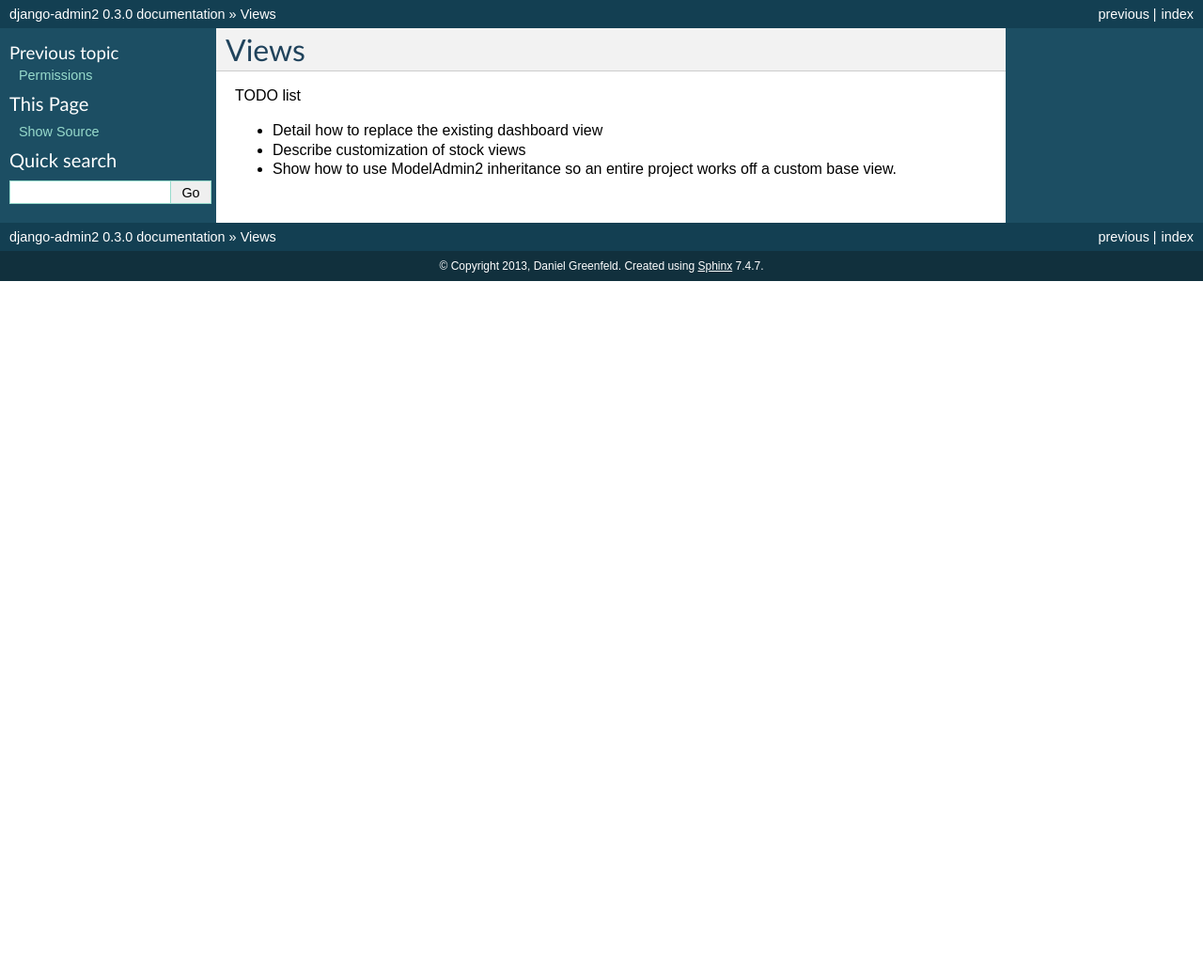
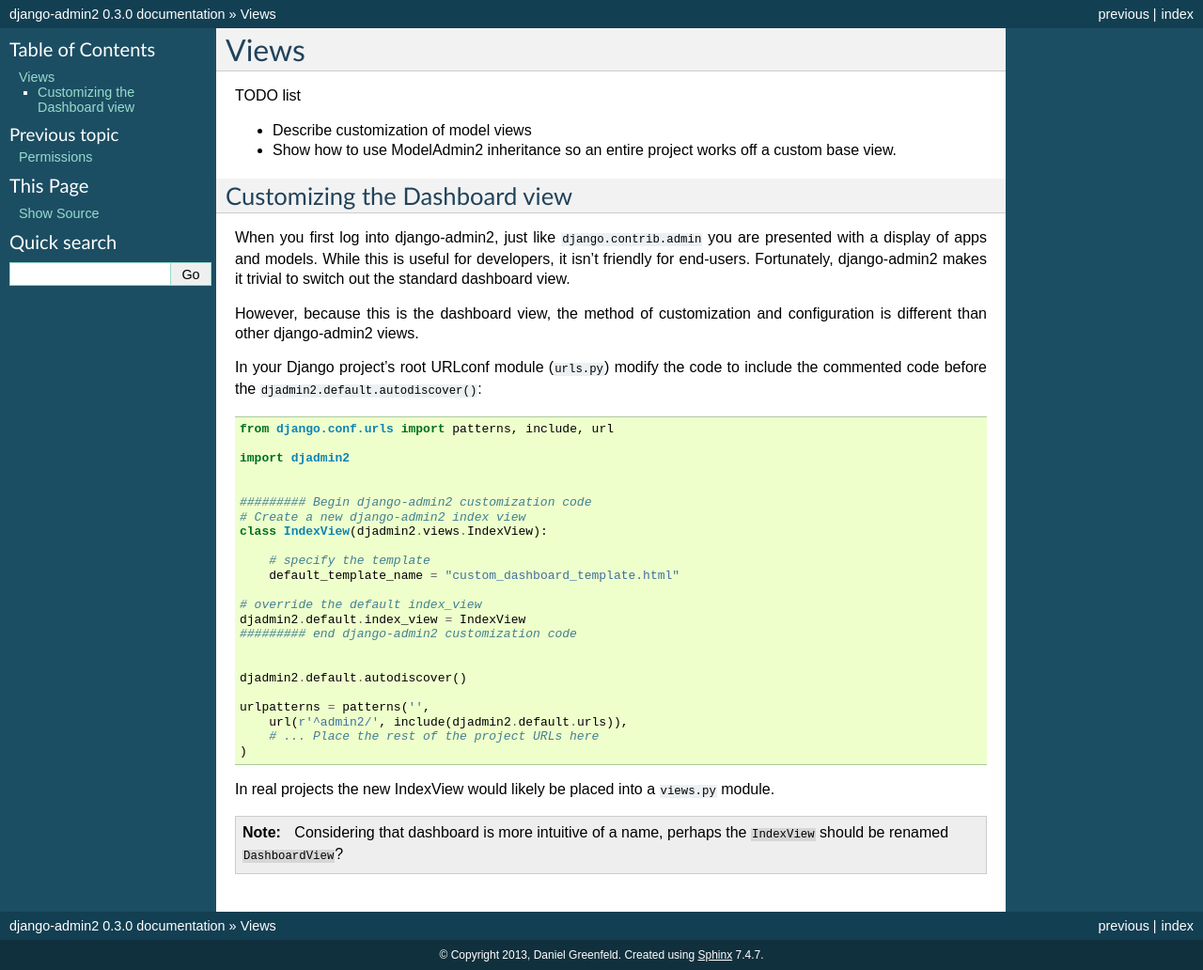
Before and after one commit to jazzband/django-admin2, a Sphinx documentation site: the page built from docs/ref/views.rst, in a window 1280 px wide. Shown: the whole page at 94% size. Built offline with Sphinx 7.4.7, drawn with Linux system fonts in a browser that asks for light colours; before the commit the page ends 900 px from its top, so only the background shows below that.

Commit message:
Customize the dashboard

```diff
--- a/docs/ref/views.rst
+++ b/docs/ref/views.rst
@@ -4,6 +4,44 @@
 
 TODO list
 
-* Detail how to replace the existing dashboard view
-* Describe customization of stock views
+* Describe customization of model views
 * Show how to use ModelAdmin2 inheritance so an entire project works off a custom base view.
+
+Customizing the Dashboard view
+==============================
+
+When you first log into django-admin2, just like ``django.contrib.admin`` you are presented with a display of apps and models. While this is useful for developers, it isn't friendly for end-users. Fortunately, django-admin2 makes it trivial to switch out the standard dashboard view.
+
+However, because this is the dashboard view, the method of customization and configuration is different than other django-admin2 views.
+
+In your Django project's root URLconf module (``urls.py``) modify the code to include the commented code before the ``djadmin2.default.autodiscover()``:
+
+.. code-block:: python
+
+    from django.conf.urls import patterns, include, url
+
+    import djadmin2
+
+
+    ######### Begin django-admin2 customization code
+    # Create a new django-admin2 index view
+    class IndexView(djadmin2.views.IndexView):
+
+        # specify the template
+        default_template_name = "custom_dashboard_template.html"
+
+    # override the default index_view
+    djadmin2.default.index_view = IndexView
+    ######### end django-admin2 customization code
+
+
+    djadmin2.default.autodiscover()
+
+    urlpatterns = patterns('',
+        url(r'^admin2/', include(djadmin2.default.urls)),
+        # ... Place the rest of the project URLs here
+    )
+
+In real projects the new IndexView would likely be placed into a ``views.py`` module.
+
+.. note:: Considering that dashboard is more intuitive of a name, perhaps the ``IndexView`` should be renamed ``DashboardView``?
```
Also changed, not shown: docs/design.rst (line endings or trailing spaces).
